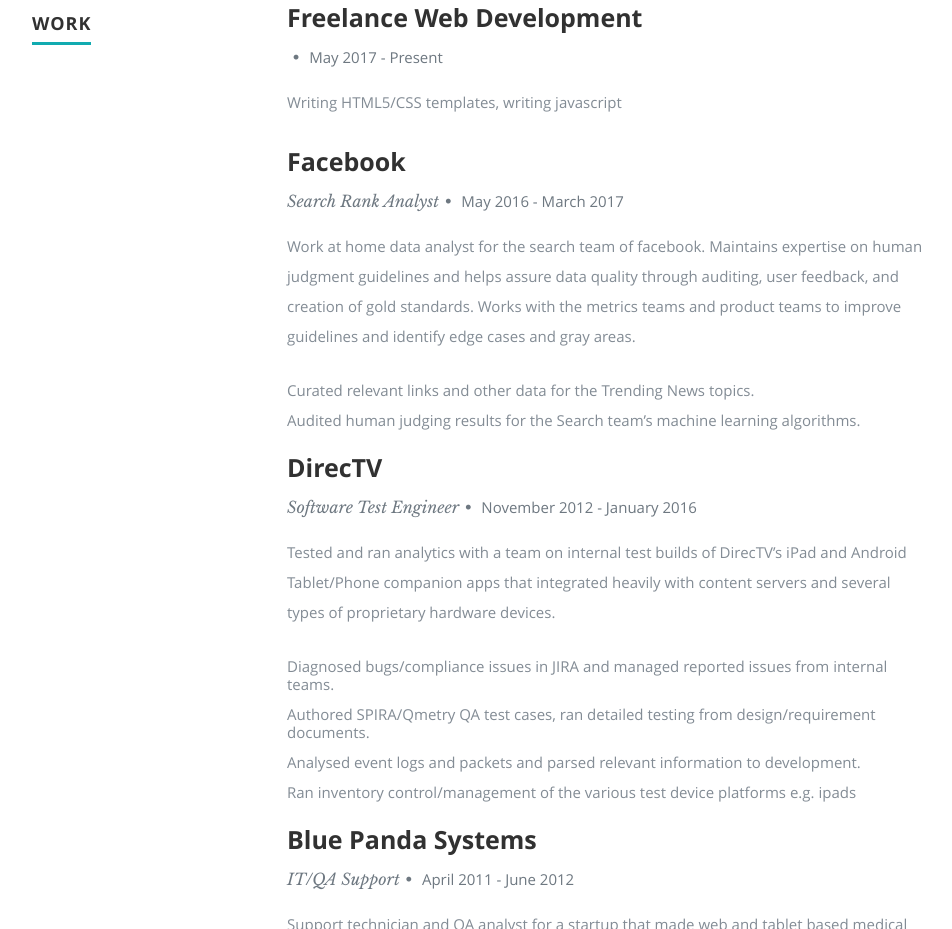
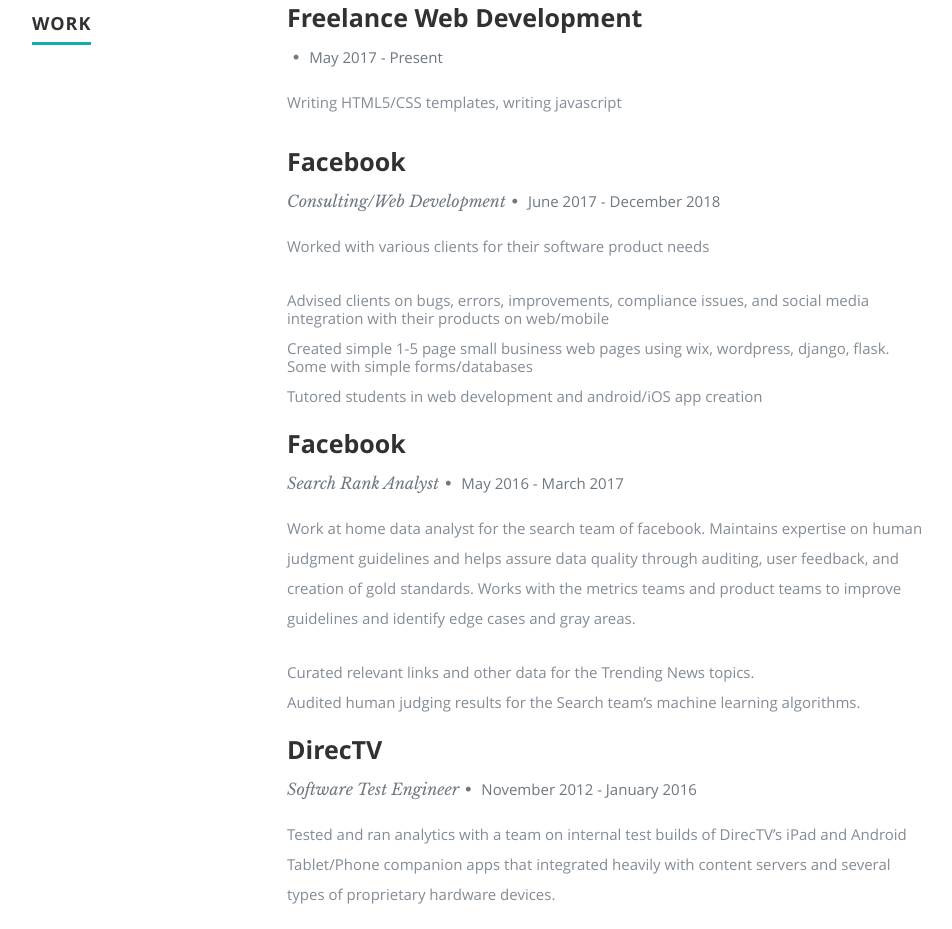
Before and after one commit to Astrowuff/astrowuff.github.io, a plain HTML site: page index.html in a window 1280 px wide. Shown: the part 1643-2572 px from the top of the page, without its empty margins (118-1070 px from the left). Drawn offline with nearby package versions, Linux system fonts and the light colour scheme.

Commit message:
Update index.html

```diff
--- a/index.html
+++ b/index.html
@@ -173,6 +173,30 @@
 
                   <p>Writing HTML5/CSS templates, writing javascript
                   </p>
+
+               </div>
+
+            </div> <!-- item end -->
+            <div class="row item">
+
+               <div class="twelve columns">
+
+                  <h3>Facebook</h3>
+                  <p class="info">Consulting/Web Development<span>&bull;</span> <em class="date">June 2017 - December 2018</em></p>
+
+                  <p>
+                  Worked with various clients for their software product needs
+                  </p>
+                  <ul>
+                  <li>Advised clients on bugs, errors, improvements, compliance issues, and social media integration with their products on web/mobile
+                  </li>
+                  <li>Created simple 1-5 page small business web pages using wix, wordpress, django, flask. Some with simple forms/databases
+                  </li>
+		  <li>Tutored students in web development and android/iOS app creation
+                  </li>
+
+                  </ul>
+
 
                </div>
 
```
